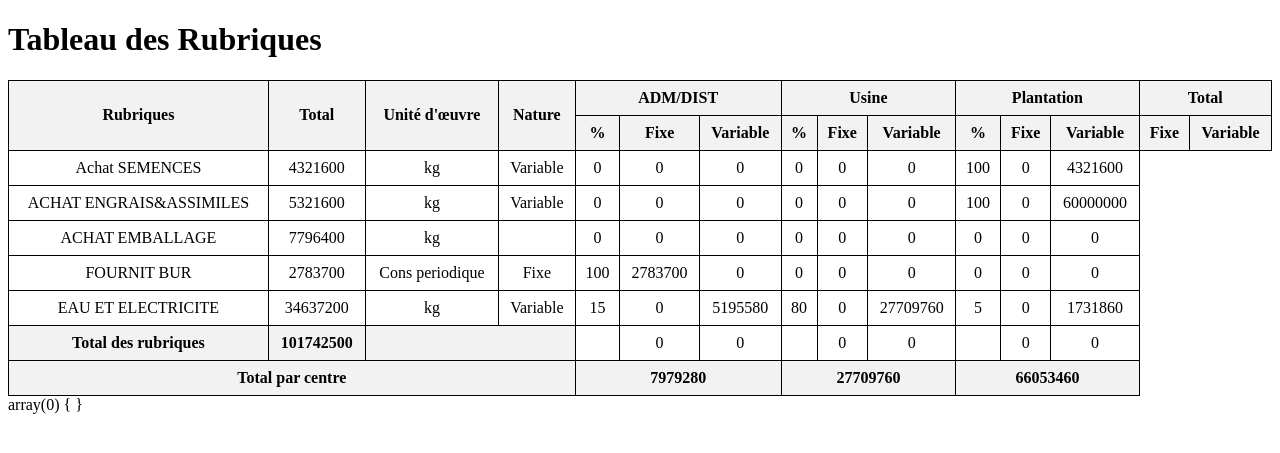
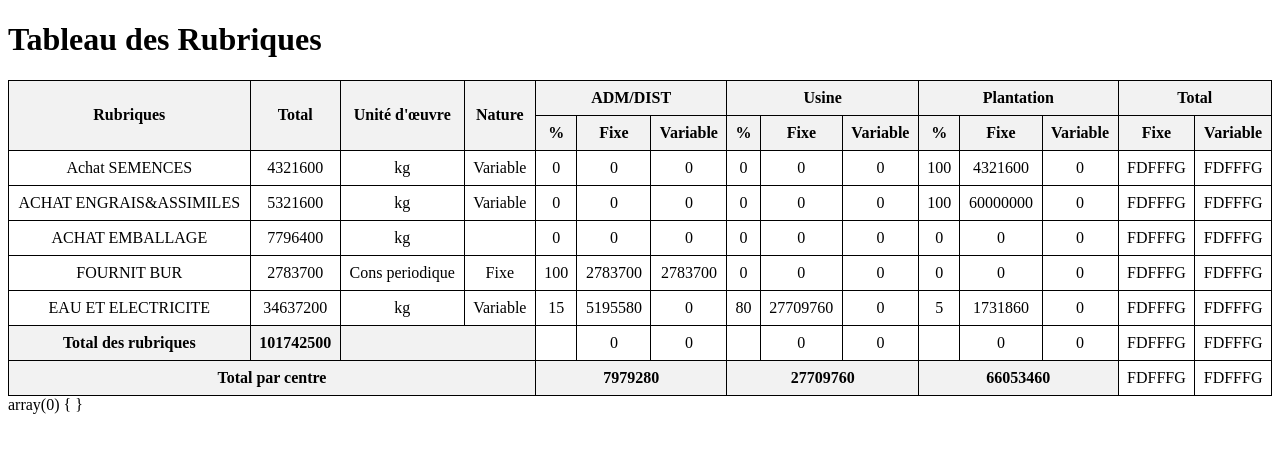
Before and after one commit to sarobidyrazafy/gestion, a CodeIgniter app: a page that uses application/views/tab-rubrique.php in a window 1280 px wide. Shown: the top 453 px of the page. Run offline with CodeIgniter, Linux system fonts and the light colour scheme; data comes from the database, SQL or seed files in the repository; data that the repository does not hold is empty.

Commit message:
Update tab-rubrique.php
Ajout colonne total pour le premier tableau

```diff
--- a/application/views/tab-rubrique.php
+++ b/application/views/tab-rubrique.php
@@ -61,23 +61,24 @@
                     }
 
                     if ($corresponding_rubsecteur) {
-						if ($corresponding_rubsecteur->idNature == 1){
                         echo '<td>' . $corresponding_rubsecteur->pourcentage . '</td>';
+                        if ($corresponding_rubsecteur->idNature == 1) {
+                            echo '<td>' . $corresponding_rubsecteur->cout . '</td>';
                             echo '<td>0</td>';
-							echo '<td>'. $corresponding_rubsecteur->cout .'</td>';
+                        } elseif ($corresponding_rubsecteur->idNature == 0) {
+                            echo '<td>0</td>';
+                            echo '<td>' . $corresponding_rubsecteur->cout . '</td>';
+                        } elseif ($corresponding_rubsecteur->idNature == 2) {
+                            echo '<td>' . $corresponding_rubsecteur->cout . '</td>';
+                            echo '<td>' . $corresponding_rubsecteur->cout . '</td>';
                         }
-						if ($corresponding_rubsecteur->idNature == 0){
-							echo '<td>' . $corresponding_rubsecteur->pourcentage . '</td>';
-							echo '<td>'. $corresponding_rubsecteur->cout .'</td>';
-							echo '<td>'. $corresponding_rubsecteur->cout .'</td>';
-						}
-                        else if($corresponding_rubsecteur->idNature == 2){
-							echo '<td>' . $corresponding_rubsecteur->pourcentage . '</td>';
-							echo '<td>'. $corresponding_rubsecteur->cout .'</td>';
-							echo '<td>0</td>';
-						}
+                    } else {
+                        echo '<td></td><td></td><td></td>';
                     }
                 } ?>
+
+                <td>FDFFFG</td>
+                <td>FDFFFG</td>
             </tr>
         <?php } ?>
 
@@ -105,10 +106,12 @@
 
             // Afficher les totaux pour chaque secteur
             for ($i = 0; $i < count($secteurs); $i++) { ?>
-				<td></td>
+                <td></td> <!-- Pourcentage Total -->
                 <td><?php echo $totalCoutFixe[$i]; ?></td>
                 <td><?php echo $totalCoutVariable[$i]; ?></td>
             <?php } ?>
+            <td>FDFFFG</td>
+            <td>FDFFFG</td>
         </tr>
 
         <!-- Ligne des totaux par centre -->
@@ -117,6 +120,8 @@
             <?php foreach ($coutTotalSecteur as $parsect) { ?>
                 <th colspan="3"><?php echo $parsect['cout']; ?></th>
             <?php } ?>
+            <td>FDFFFG</td>
+            <td>FDFFFG</td>
         </tr>
     </table>
     <?php var_dump($coutParNature); ?>
```
Lines whose indentation alone changed are shown as unchanged.
